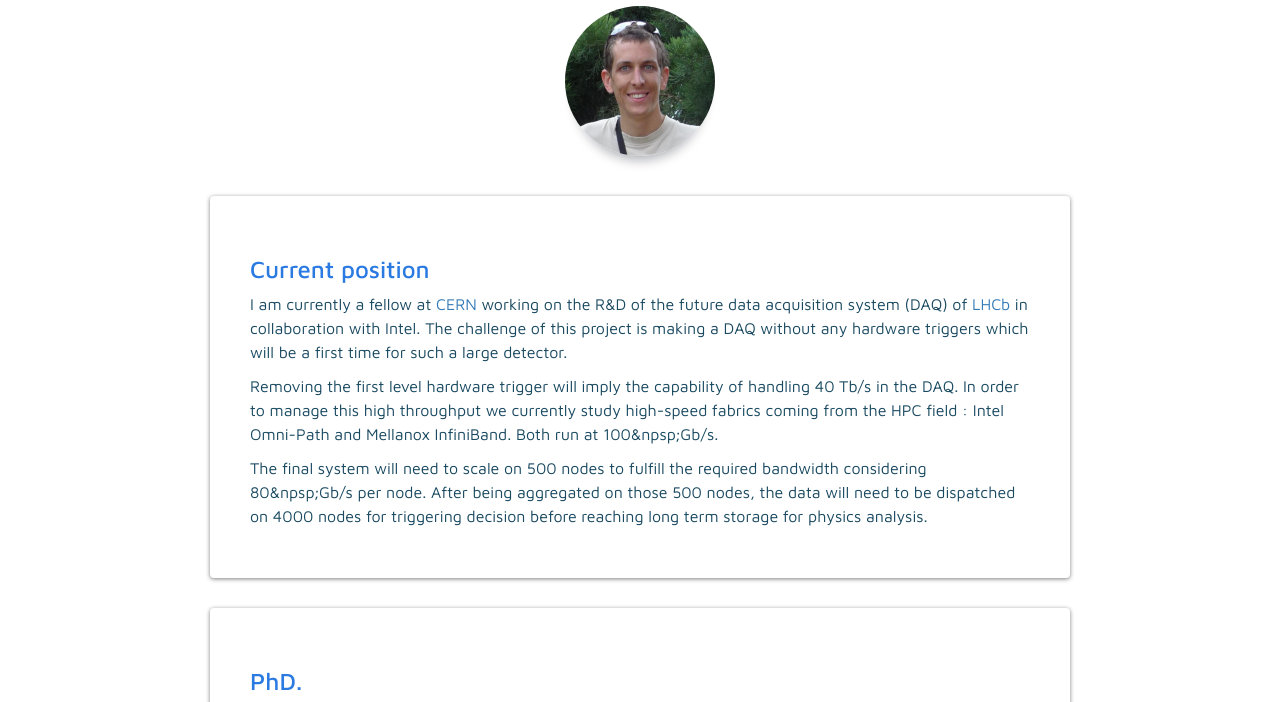
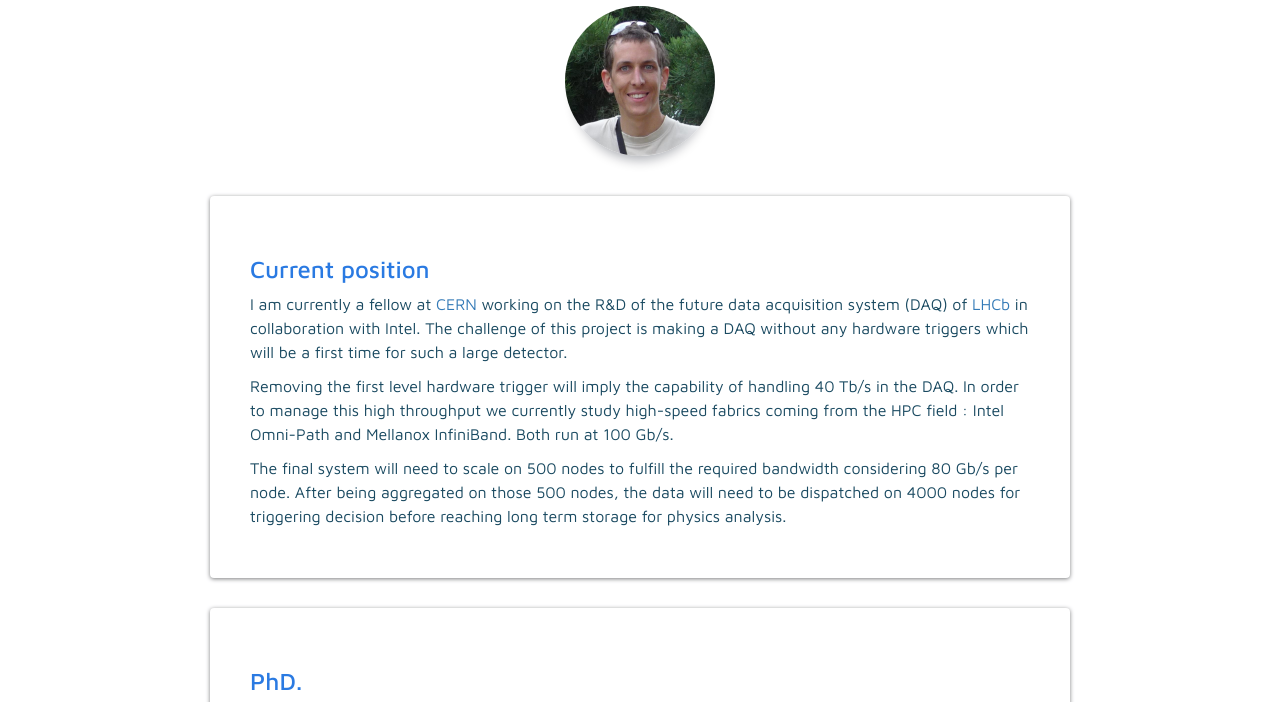
Before and after one commit to svalat/svalat.github.io, a website: page index.html in a window 1280 px wide. Shown: the part 84-786 px from the top of the page. Drawn offline with Linux system fonts and the light colour scheme; a web font is replaced by a local one.

Commit message:
minor fix

```diff
--- a/index.html
+++ b/index.html
@@ -36,9 +36,9 @@
 			<h3>Current position</h3>
 			<!--<p class='meta'>Dec. 2017</p>-->
 			<p>I am currently a fellow at <a href="http://www.cern.ch" target="_blank">CERN</a> working on the R&amp;D of the future data acquisition system (DAQ) of <a href='http://lhcb.web.cern.ch/lhcb/'>LHCb</a> in collaboration with Intel. The challenge of this project is making a DAQ without any hardware triggers which will be a first time for such a large detector.</p>
-			<p>Removing the first level hardware trigger will imply the capability of handling 40 Tb/s in the DAQ. In order to manage this high throughput we currently study high-speed fabrics coming from the HPC field : Intel Omni-Path and Mellanox InfiniBand. Both run at 100&npsp;Gb/s.
+			<p>Removing the first level hardware trigger will imply the capability of handling 40 Tb/s in the DAQ. In order to manage this high throughput we currently study high-speed fabrics coming from the HPC field : Intel Omni-Path and Mellanox InfiniBand. Both run at 100 Gb/s.
 			</p>
-			<p>The final system will need to scale on 500 nodes to fulfill the required bandwidth considering 80&npsp;Gb/s per node. After being aggregated on those 500 nodes, the data will need to be dispatched on 4000 nodes for triggering decision before reaching long term storage for physics analysis.
+			<p>The final system will need to scale on 500 nodes to fulfill the required bandwidth considering 80 Gb/s per node. After being aggregated on those 500 nodes, the data will need to be dispatched on 4000 nodes for triggering decision before reaching long term storage for physics analysis.
 			</p>
 		</div>
 
```
Also changed, not shown: projects.html (+2 -0 lines).
